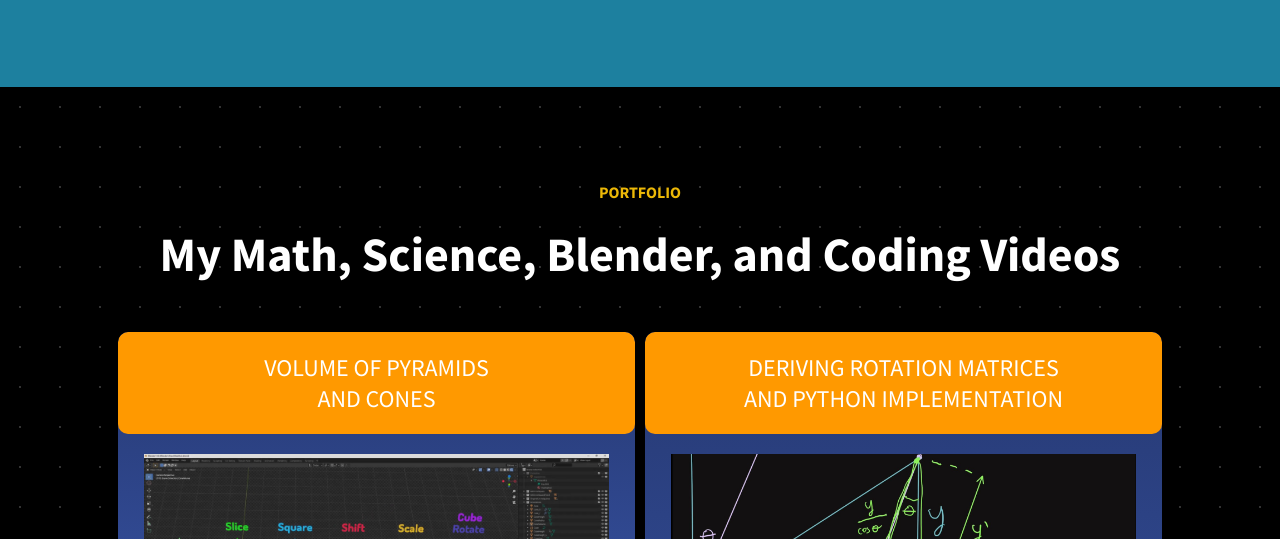
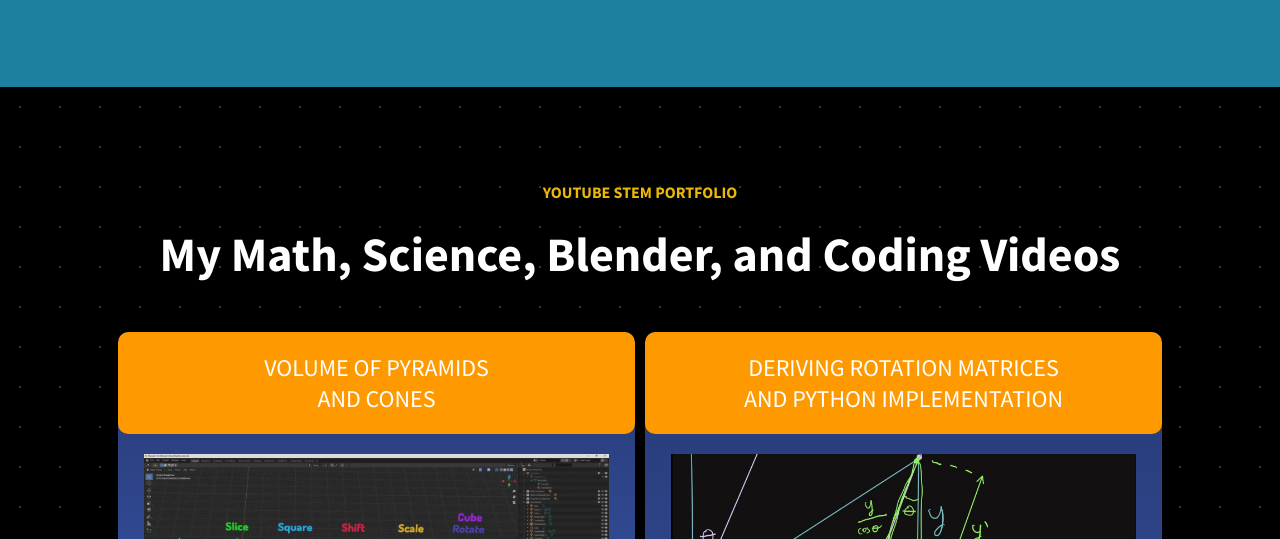
Before and after one commit to charlie-works/charlie-works.github.io, a website: page index.html in a window 1280 px wide. Shown: the part 1700-2239 px from the top of the page. Drawn offline with nearby package versions, Linux system fonts and the light colour scheme; some packages are replaced by stand-ins of ours.

Commit message:
full commit

```diff
--- a/index.html
+++ b/index.html
@@ -99,7 +99,7 @@
         <section id="portfolio">
             <div class="container px-4 px-lg-5 text-center py-5">
                 <div class="content-section-heading">
-                    <h3 class="text-secondary pt-5 mb-4">Portfolio</h3>
+                    <h3 class="text-secondary pt-5 mb-4">YouTube STEM Portfolio</h3>
                     <h2 class="text-white mb-5">My Math, Science, Blender, and Coding Videos</h2>
                 </div>
                 <div class="grid2">
```
